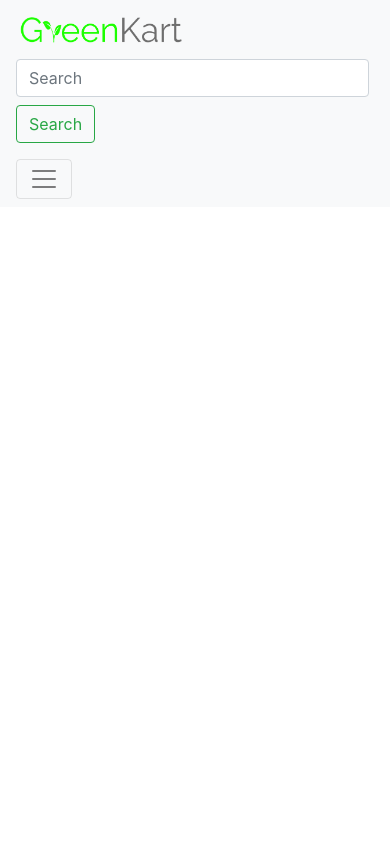
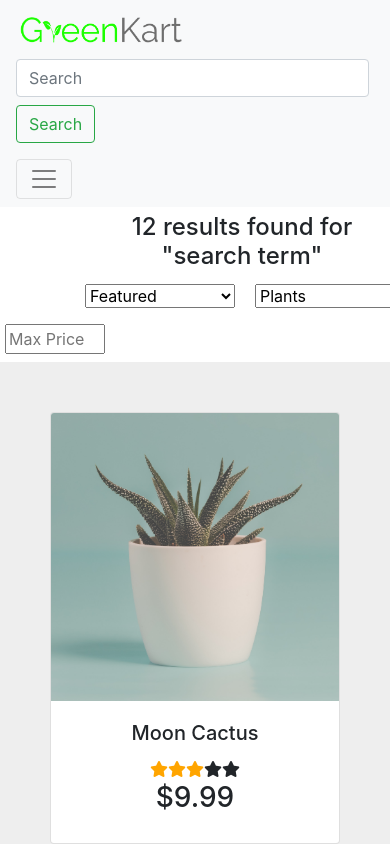
Before and after one commit to hireign/greenkart-frontend, a React (Create React App) app: page /search in a window 390 px wide. Shown: the top 844 px of the page. Built offline with nearby package versions, Linux system fonts and the light colour scheme.

Commit message:
search page done

```diff
--- a/src/App.js
+++ b/src/App.js
@@ -8,6 +8,7 @@ import 'bootstrap/dist/js/bootstrap.bundle';
 import LoginPage from './Pages/LoginPage';
 import ContactUsPage from './Pages/ContactUsPage';
 import HomePage from './Pages/HomePage';
+import SearchLandingPage from './Pages/SearchLandingPage';
 
 function App() {
   return (
@@ -18,6 +19,7 @@ function App() {
             <Route exact path='/' component={HomePage} />
             <Route exact path='/login' component={LoginPage} />
             <Route exact path='/contactus' component={ContactUsPage} />
+            <Route exact path='/search' component={SearchLandingPage} />
         </Switch>
       </BrowserRouter>
     </div>
--- /dev/null
+++ b/src/Pages/SearchLandingPage.css
@@ -0,0 +1,12 @@
+@media only screen and (max-width: 700px) {
+    /* For mobile phones: */
+    .row{
+        width:100%;
+        margin: 0px;
+    }
+}
+.sort{
+    width:150;
+    margin-left: 500px;
+    margin-top: 8px;
+}
--- /dev/null
+++ b/src/Pages/SearchLandingPage.js
@@ -0,0 +1,43 @@
+import React, { Component } from 'react';
+import ProductListing from '../components/ProductListing';
+import { Formik, Form, Field, ErrorMessage } from 'formik';
+import './HomePage.css'
+
+class SearchLandingPage extends Component{
+
+    render(){
+        return(
+            <>
+            <div>
+                    <div className="row">
+                        <h4 style={{margin:'6px', marginLeft: "100px"}}>12 results found for "search term"</h4>
+                            <Formik>
+                                <Field name="sort" as="select" style={{width:150, marginLeft:"100px", marginTop: "8px", marginBottom: '8px'}}>
+                                    <option value="Featured">Featured</option>
+                                    <option value="Price low to high">Price low to high</option>
+                                    <option value="Price high to low">Price high to low</option>
+                                    <option value="Recommended">Recommended</option>
+                                </Field>
+                            </Formik>
+                            <Formik>
+                                <Field name="category" as="select" style={{width:150, marginLeft:"20px", marginTop: "8px", marginBottom: '8px'}}>
+                                    <option value="Plants">Plants</option>
+                                    <option value="Seeds">Seeds</option>
+                                    <option value="Flowers">Flowers</option>
+                                    <option value="Tools">Tools</option>
+                                </Field>
+                            </Formik>
+                            <Formik>
+                                <Field type="price" placeholder="Max Price" name="price" style={{width:100, marginLeft:"20px", marginTop: '8px', marginBottom: '8px'}}/>
+                            </Formik>
+                    </div>
+                    <div className="productListing">
+                        <ProductListing/>
+                    </div>
+                </div>
+            </>
+        );
+    }
+}
+
+export default SearchLandingPage;
```
